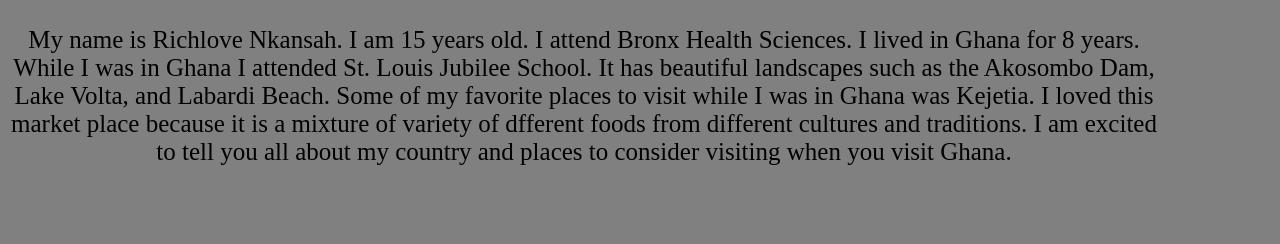
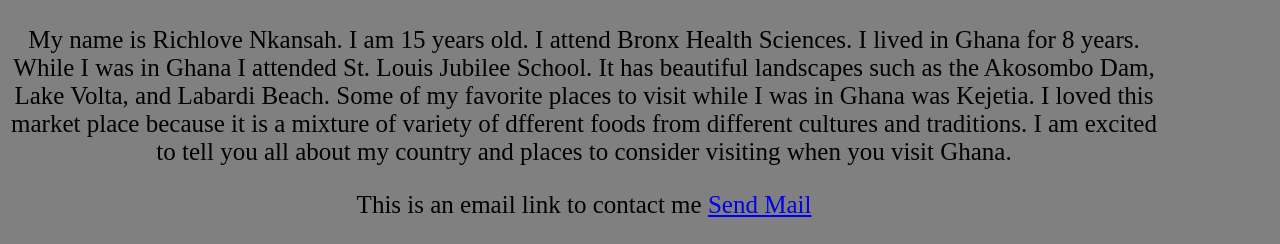
Before and after one commit to richlove45/Blogasaurus, a plain HTML site: page index.html in a window 1280 px wide. Shown: the part 3953-4197 px from the top of the page. Before the commit the page ends 4144 px from the top, so only its background shows below. Drawn offline with Linux system fonts and the light colour scheme.

Commit message:
email included
yeah

```diff
--- a/index.html
+++ b/index.html
@@ -70,6 +70,10 @@
 		<h2 id ="AbouttheAuthor"> About the Author</h2>
 			<img src="self.jpg" alt="image of myself" width="400" height="450" class="center" border="5">
 			<p> My name is Richlove Nkansah. I am 15 years old. I attend Bronx Health Sciences. I lived in Ghana for 8 years. While I was in Ghana I attended St. Louis Jubilee School. It has beautiful landscapes such as the Akosombo Dam, Lake Volta, and Labardi Beach. Some of my favorite places to visit while I was in Ghana was Kejetia. I loved this market place because it is a mixture of variety of dfferent foods from different cultures and traditions. I am excited to tell you all about my country and places to consider visiting when you visit Ghana.</p>
+			<p>
+			This is an email link to contact me <a href="mailto:richlovenkansah@gmail.com?Subject=Hello%20again" target="_top">Send Mail</a>
+			</p>
+
 
 
 <link rel="stylesheet" href="style.css">
```
